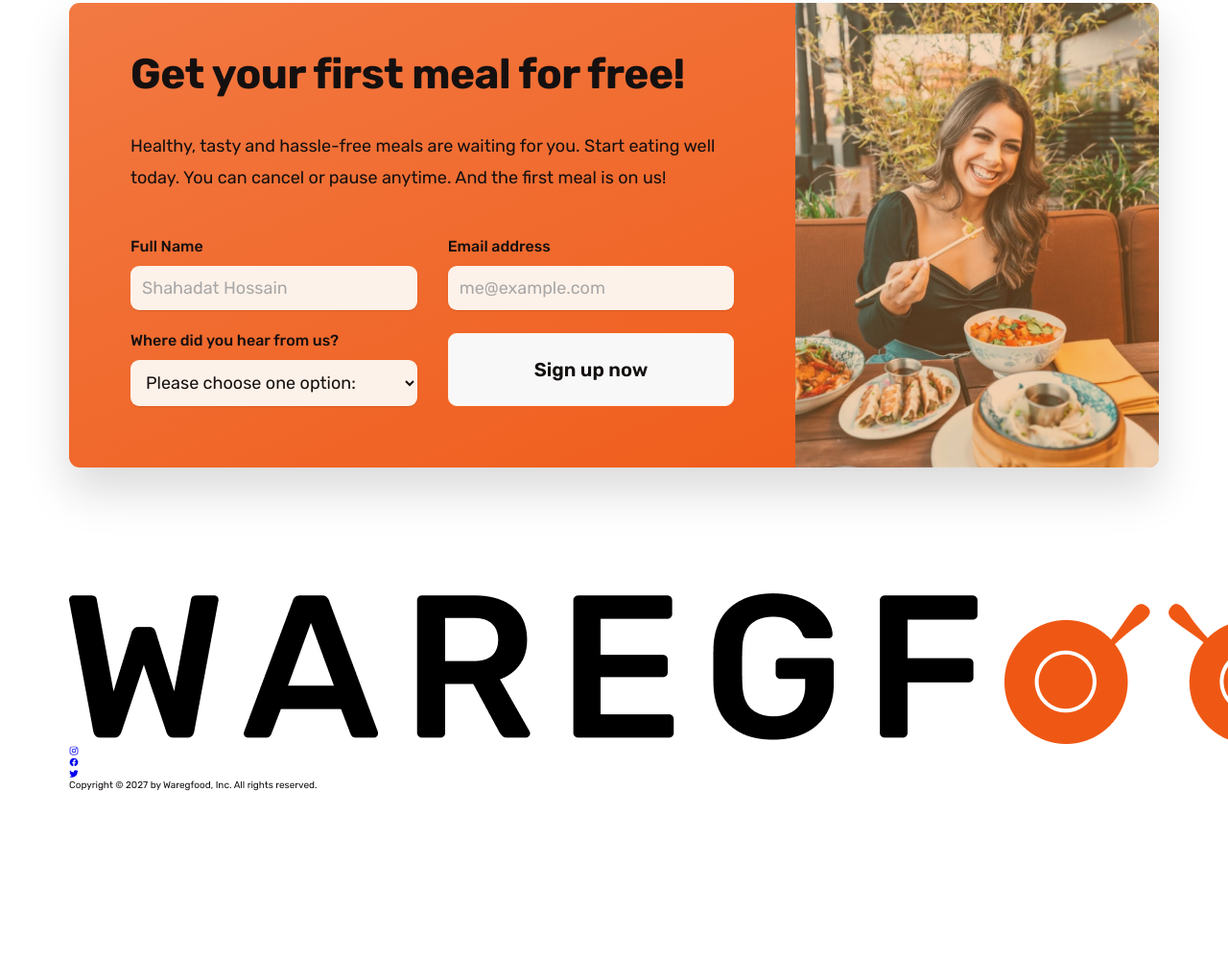
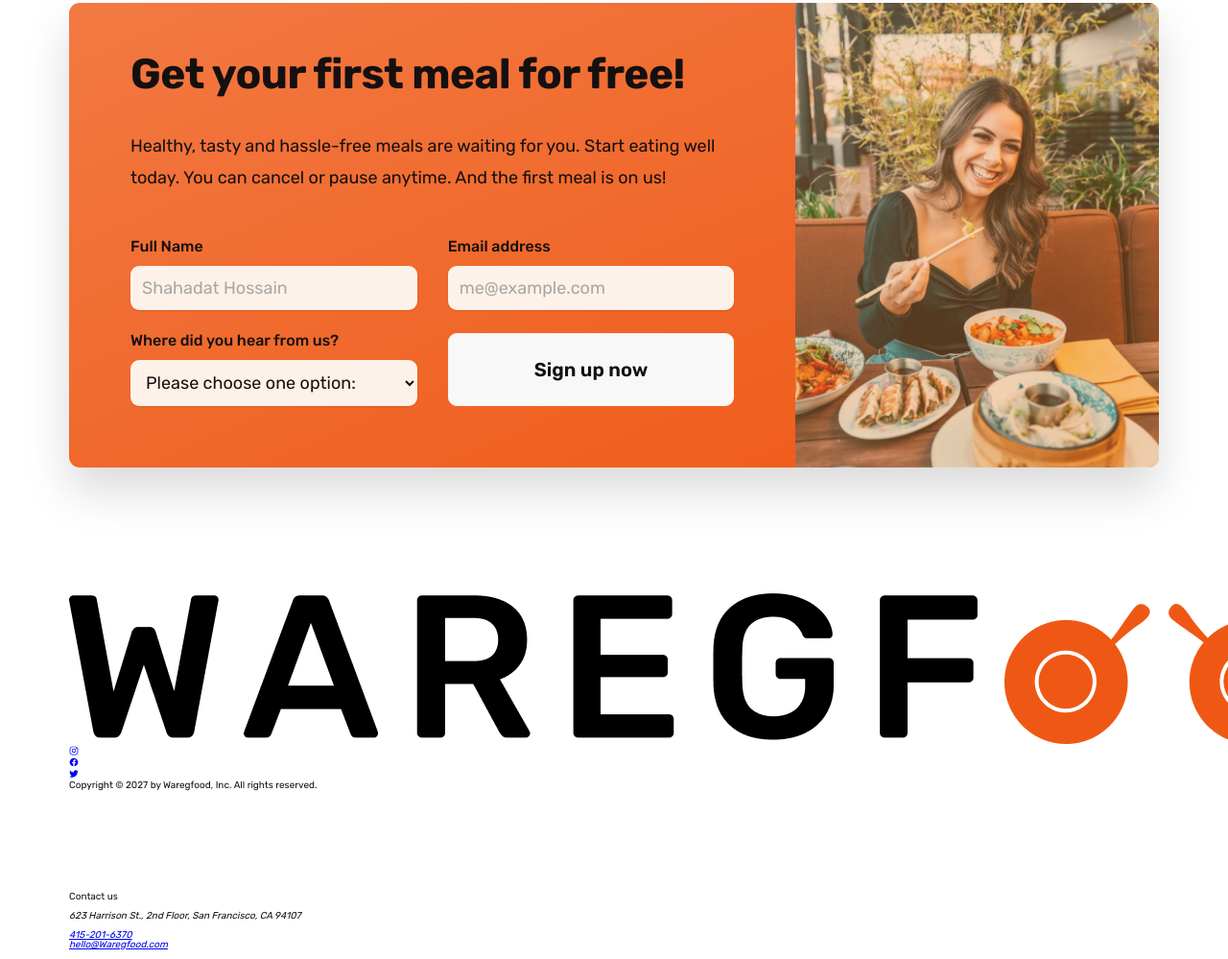
Before and after one commit to shahadat3669/waregfood, a website built with webpack: page src/index.html in a window 1280 px wide. Shown: the part 6054-7053 px from the top of the page at 96% size. Before the commit the page ends 6887 px from the top, so only its background shows below. Built offline with nearby package versions, Linux system fonts and the light colour scheme; a script that the page names is missing.

Commit message:
Add address column in footer section.

```diff
--- a/src/index.html
+++ b/src/index.html
@@ -779,11 +779,27 @@
               </a>
             </li>
           </ul>
+
           <p class="footer__copyright">
             Copyright &copy; <span class="year">2027</span> by Waregfood, Inc.
             All rights reserved.
           </p>
         </div>
+        <div class="footer__nav footer__nav--address">
+          <p class="footer__nav-heading">Contact us</p>
+          <address class="footer__nav-contacts">
+            <p class="footer__nav-address">
+              623 Harrison St., 2nd Floor, San Francisco, CA 94107
+            </p>
+            <p>
+              <a class="footer__link" href="tel:415-201-6370">415-201-6370</a>
+              <br />
+              <a class="footer__link" href="mailto:hello@Waregfood.com">
+                hello@Waregfood.com
+              </a>
+            </p>
+          </address>
+        </div>
       </div>
     </footer>
   </body>
```
